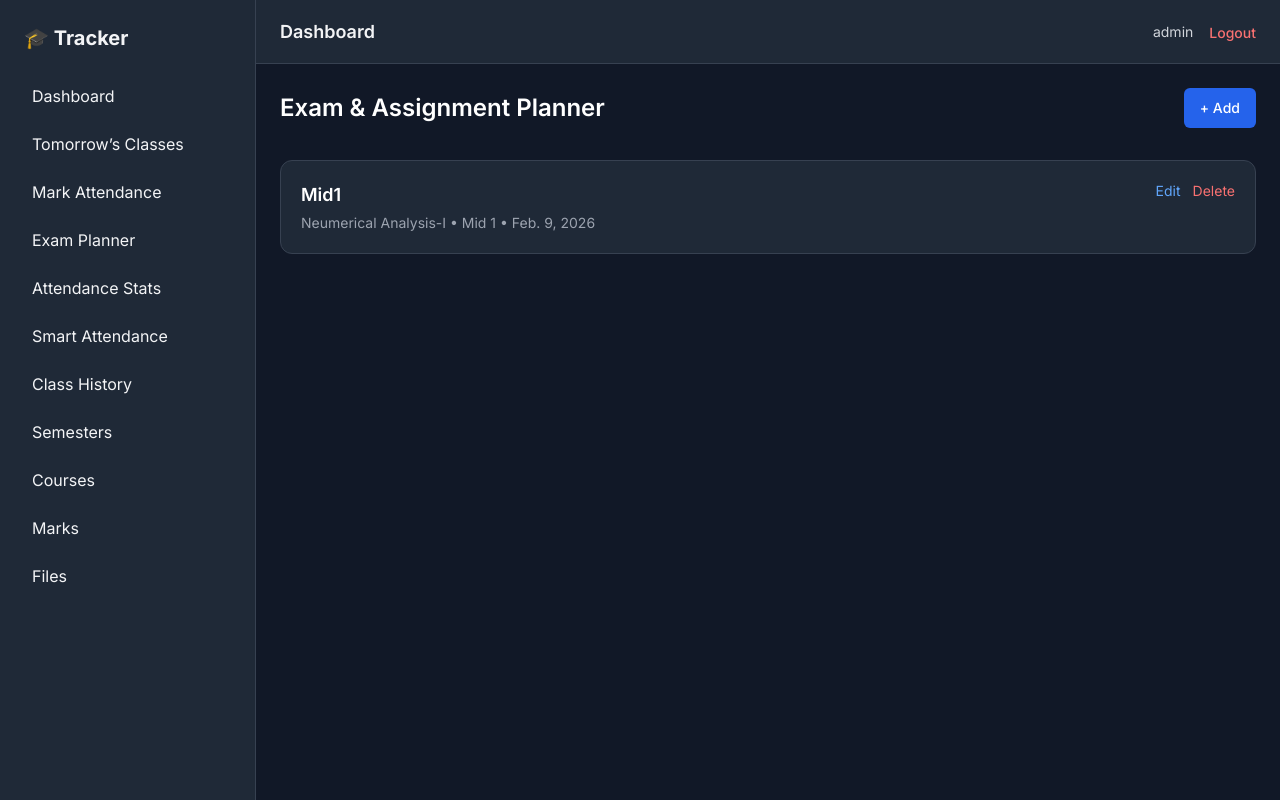
After one commit to devzaz/Academic_Tracker, a Django app: page /assessments/ in a window 1280 px wide. The commit adds this page. Run offline with Django 5.2, Linux system fonts and the light colour scheme; a user stored in the database is signed in; data comes from the database, SQL or seed files in the repository; both versions use the stored data as it was after the commit; parts of the project's set-up code (start-up, migrations or seed data) failed here and were passed over; some libraries are stand-ins or nearby versions.

Commit message:
added some minor features

```diff
--- a/core/admin.py
+++ b/core/admin.py
@@ -1,7 +1,9 @@
 from django.contrib import admin
-from .models import Semester, Course, ClassSession,FileCategory
+from .models import Semester, Course, ClassSession,FileCategory, User
 
 # Register your models here.
 admin.site.register(ClassSession)
 admin.site.register(Course)
 admin.site.register(FileCategory)
+admin.site.register(Semester)
+admin.site.register(User)
--- a/core/forms.py
+++ b/core/forms.py
@@ -1,5 +1,14 @@
 from django import forms
-from .models import Semester, Course, ClassSession, CourseMark, StoredFile, Folder, FileCategory
+from .models import (
+    Semester,
+    Course,
+    ClassSession,
+    CourseMark,
+    StoredFile,
+    Folder,
+    FileCategory,
+    Assessment
+)
 
 
 
@@ -37,12 +46,12 @@ class SemesterForm(forms.ModelForm):
 
 
 
-BASE_INPUT_CLASSES = (
-    "w-full px-3 py-2 rounded-md "
-    "border border-gray-300 "
-    "bg-white text-black "
-    "focus:outline-none focus:ring-2 focus:ring-blue-500"
-)
+# BASE_INPUT_CLASSES = (
+#     "w-full px-3 py-2 rounded-md "
+#     "border border-gray-300 "
+#     "bg-white text-black "
+#     "focus:outline-none focus:ring-2 focus:ring-blue-500"
+# )
 
 class CourseForm(forms.ModelForm):
     class Meta:
@@ -80,12 +89,12 @@ class CourseForm(forms.ModelForm):
 
 
 
-BASE_INPUT_CLASSES = (
-    "w-full px-3 py-2 rounded-md "
-    "border border-gray-300 "
-    "bg-white text-black "
-    "focus:outline-none focus:ring-2 focus:ring-blue-500"
-)
+# BASE_INPUT_CLASSES = (
+#     "w-full px-3 py-2 rounded-md "
+#     "border border-gray-300 "
+#     "bg-white text-black "
+#     "focus:outline-none focus:ring-2 focus:ring-blue-500"
+# )
 
 class ClassSessionForm(forms.ModelForm):
     class Meta:
@@ -106,12 +115,12 @@ class ClassSessionForm(forms.ModelForm):
         }
 
 
-BASE_INPUT_CLASSES = (
-    "w-full px-3 py-2 rounded-md "
-    "border border-gray-300 "
-    "bg-white text-black "
-    "focus:outline-none focus:ring-2 focus:ring-blue-500"
-)
+# BASE_INPUT_CLASSES = (
+#     "w-full px-3 py-2 rounded-md "
+#     "border border-gray-300 "
+#     "bg-white text-black "
+#     "focus:outline-none focus:ring-2 focus:ring-blue-500"
+# )
 
 class CourseMarkForm(forms.ModelForm):
     class Meta:
@@ -142,12 +151,12 @@ class CourseMarkForm(forms.ModelForm):
 
 
 
-BASE_INPUT_CLASSES = (
-    "w-full px-3 py-2 rounded-md "
-    "border border-gray-300 "
-    "bg-white text-black "
-    "focus:outline-none focus:ring-2 focus:ring-blue-500"
-)
+# BASE_INPUT_CLASSES = (
+#     "w-full px-3 py-2 rounded-md "
+#     "border border-gray-300 "
+#     "bg-white text-black "
+#     "focus:outline-none focus:ring-2 focus:ring-blue-500"
+# )
 
 class FileUploadForm(forms.ModelForm):
     display_name = forms.CharField(
@@ -199,6 +208,45 @@ class FolderForm(forms.ModelForm):
             }),
         }
 
+
+
+
+# BASE_INPUT_CLASSES = (
+#     "w-full px-3 py-2 rounded-md "
+#     "border border-gray-300 "
+#     "bg-white text-black "
+#     "focus:outline-none focus:ring-2 focus:ring-blue-500"
+# )
+
+class AssessmentForm(forms.ModelForm):
+    class Meta:
+        model = Assessment
+        fields = ['course', 'title', 'type', 'date']
+        widgets = {
+            'course': forms.Select(attrs={
+                'class': BASE_INPUT_CLASSES
+            }),
+            'title': forms.TextInput(attrs={
+                'class': BASE_INPUT_CLASSES,
+                'placeholder': 'e.g. Midterm Exam'
+            }),
+            'type': forms.Select(attrs={
+                'class': BASE_INPUT_CLASSES
+            }),
+            'date': forms.DateInput(attrs={
+                'type': 'date',
+                'class': BASE_INPUT_CLASSES
+            }),
+        }
+
+
+# class AssessmentForm(forms.ModelForm):
+#     class Meta:
+#         model = Assessment
+#         fields = ['course', 'title', 'type', 'date']
+#         widgets = {
+#             'date': forms.DateInput(attrs={'type': 'date'})
+#         }
 
 
 
--- a/core/models.py
+++ b/core/models.py
@@ -219,3 +219,34 @@ def get_general_category(user):
         user=user,
         name="General"
     )[0]
+
+
+
+class Assessment(models.Model):
+    TYPE_CHOICES = [
+        ('mid1', 'Mid 1'),
+        ('mid2', 'Mid 2'),
+        ('final', 'Final Exam'),
+        ('presentation', 'Presentation'),
+        ('assignment', 'Assignment'),
+    ]
+
+    user = models.ForeignKey(
+        settings.AUTH_USER_MODEL,
+        on_delete=models.CASCADE,
+        related_name='assessments'
+    )
+    course = models.ForeignKey(
+        Course,
+        on_delete=models.CASCADE,
+        related_name='assessments'
+    )
+
+    title = models.CharField(max_length=200)
+    type = models.CharField(max_length=20, choices=TYPE_CHOICES)
+    date = models.DateField()
+
+    created_at = models.DateTimeField(auto_now_add=True)
+
+    def __str__(self):
+        return f"{self.course.name} - {self.title}"
--- a/core/urls.py
+++ b/core/urls.py
@@ -57,4 +57,16 @@ urlpatterns = [
 
     path('courses/<int:pk>/edit/', views.course_edit, name='course_edit'),
 
+    path('history/', views.class_history_courses, name='class_history_courses'),
+    path(
+        'history/<int:course_id>/',
+        views.class_history_detail,
+        name='class_history_detail'
+    ),
+
+    path('assessments/', views.assessment_list, name='assessment_list'),
+    path('assessments/add/', views.assessment_create, name='assessment_create'),
+    path('assessments/<int:pk>/edit/', views.assessment_edit, name='assessment_edit'),
+    path('assessments/<int:pk>/delete/', views.assessment_delete, name='assessment_delete'),
+
 ]
--- a/core/views.py
+++ b/core/views.py
@@ -4,8 +4,26 @@ from django.contrib.auth.decorators import login_required
 
 from django.shortcuts import render, redirect, get_object_or_404
 from urllib3 import request
-from .models import Semester, Course,ClassSession, CourseMark, StoredFile, Folder, FileCategory
-from .forms import SemesterForm, CourseForm,ClassSessionForm, CourseMarkForm, FileUploadForm, FolderForm
+from .models import (
+    Semester,
+    Course,
+    ClassSession,
+    CourseMark,
+    StoredFile,
+    Folder,
+    FileCategory,
+    Assessment
+    )
+
+from .forms import (
+    SemesterForm,
+    CourseForm,
+    ClassSessionForm,
+    CourseMarkForm,
+    FileUploadForm,
+    FolderForm,
+    AssessmentForm
+    )
 
 from datetime import date, timedelta
 from django.db.models import Q, Count
@@ -509,3 +527,86 @@ def course_edit(request, pk):
         return redirect('course_list')
 
     return render(request, 'course/form.html', {'form': form})
+
+
+@login_required
+def assessment_edit(request, pk):
+    assessment = get_object_or_404(
+        Assessment, pk=pk, user=request.user
+    )
+    form = AssessmentForm(request.POST or None, instance=assessment)
+    form.fields['course'].queryset = Course.objects.filter(
+        user=request.user
+    )
+
+    if form.is_valid():
+        form.save()
+        return redirect('assessment_list')
+
+    return render(request, 'assessment/form.html', {'form': form})
+
+
+@login_required
+def assessment_delete(request, pk):
+    assessment = get_object_or_404(
+        Assessment, pk=pk, user=request.user
+    )
+    assessment.delete()
+    return redirect('assessment_list')
+
+
+@login_required
+def class_history_courses(request):
+    courses = Course.objects.filter(user=request.user)
+    return render(request, 'history/course_list.html', {
+        'courses': courses
+    })
+
+
+@login_required
+def class_history_detail(request, course_id):
+    course = get_object_or_404(
+        Course, id=course_id, user=request.user
+    )
+
+    sessions = ClassSession.objects.filter(
+        course=course
+    ).order_by('-date', '-start_time')
+
+    return render(request, 'history/course_detail.html', {
+        'course': course,
+        'sessions': sessions
+    })
+
+
+@login_required
+def assessment_create(request):
+    form = AssessmentForm(request.POST or None)
+    form.fields['course'].queryset = Course.objects.filter(user=request.user)
+
+    if form.is_valid():
+        assessment = form.save(commit=False)
+        assessment.user = request.user
+        assessment.save()
+        return redirect('assessment_list')
+
+    return render(request, 'assessment/form.html', {'form': form})
+
+
+@login_required
+def assessment_list(request):
+    today = date.today()
+    warning_date = today + timedelta(days=5)
+
+    assessments = Assessment.objects.filter(
+        user=request.user
+    ).order_by('date')
+
+    data = []
+    for a in assessments:
+        data.append({
+            'assessment': a,
+            'warning': today <= a.date <= warning_date
+        })
+
+    return render(request, 'assessment/list.html', {'data': data})
--- /dev/null
+++ b/templates/assessment/list.html
@@ -0,0 +1,65 @@
+{% extends 'base/base.html' %}
+
+{% block content %}
+<!-- Header -->
+<div class="flex justify-between items-center mb-8">
+    <h2 class="text-2xl font-semibold text-white">
+        Exam & Assignment Planner
+    </h2>
+
+    <a href="{% url 'assessment_create' %}"
+       class="bg-blue-600 text-white px-4 py-2.5 rounded-md text-sm font-medium
+              hover:bg-blue-500 transition">
+       + Add
+    </a>
+</div>
+
+<!-- Assessment List -->
+<div class="space-y-4">
+    {% for item in data %}
+        <div class="bg-gray-800 p-5 rounded-xl border
+            {% if item.warning %}
+                border-yellow-400
+            {% else %}
+                border-gray-700
+            {% endif %}
+            hover:bg-gray-700 transition">
+
+            <!-- Title + Actions -->
+            <div class="flex justify-between items-start mb-1">
+                <h3 class="text-lg font-semibold text-white">
+                    {{ item.assessment.title }}
+                </h3>
+
+                <div class="flex gap-3 text-sm">
+                    <a href="{% url 'assessment_edit' item.assessment.id %}"
+                       class="text-blue-400 hover:underline">
+                        Edit
+                    </a>
+                    <a href="{% url 'assessment_delete' item.assessment.id %}"
+                       class="text-red-400 hover:underline">
+                        Delete
+                    </a>
+                </div>
+            </div>
+
+            <!-- Meta Info -->
+            <p class="text-sm text-gray-400">
+                {{ item.assessment.course.name }} •
+                {{ item.assessment.get_type_display }} •
+                {{ item.assessment.date }}
+            </p>
+
+            {% if item.warning %}
+                <p class="text-sm text-yellow-400 mt-2 flex items-center gap-1">
+                    ⏰ Happening within 5 days
+                </p>
+            {% endif %}
+        </div>
+    {% empty %}
+        <p class="text-gray-400 text-center">
+            No assessments added.
+        </p>
+    {% endfor %}
+</div>
+{% endblock %}
--- a/templates/base/sidebar.html
+++ b/templates/base/sidebar.html
@@ -19,6 +19,11 @@
             Mark Attendance
          </a>
 
+         <a href="{% url 'assessment_list' %}"
+            class="block px-4 py-2 rounded hover:bg-gray-700">
+            Exam Planner
+         </a>
+
          <a href="{% url 'attendance_stats' %}"
             class="block px-4 py-2 rounded hover:bg-gray-700">
             Attendance Stats
@@ -27,6 +32,11 @@
          <a href="{% url 'smart_attendance' %}"
             class="block px-4 py-2 rounded hover:bg-gray-700">
             Smart Attendance
+         </a>
+
+         <a href="{% url 'class_history_courses' %}"
+            class="block px-4 py-2 rounded hover:bg-gray-700">
+            Class History
          </a>
 
 
```
Also changed, not shown: templates/assessment/form.html (added, +35 -0 lines), templates/history/course_detail.html (added, +35 -0 lines), templates/history/course_list.html (added, +19 -0 lines), core/migrations/0008_assessment.py (added), db.sqlite3.
